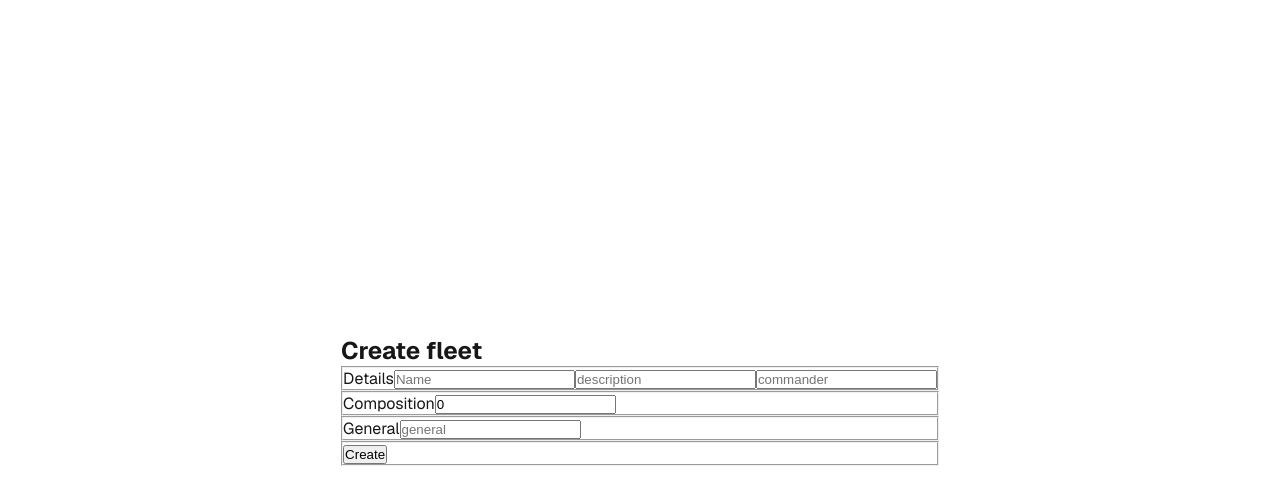
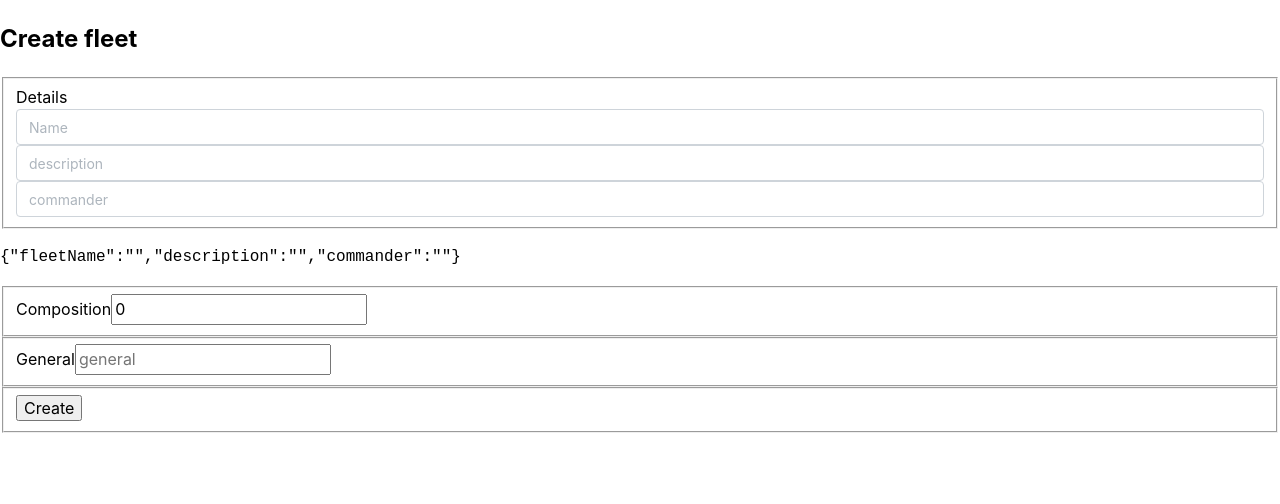
Before and after one commit to CoachGodzup/star_wars_fleet_builder, a Next.js app: page / in a window 1280 px wide. Shown: the top 504 px of the page. Built offline with nearby package versions, Linux system fonts and the light colour scheme.

Commit message:
chore(main): added Mantine library

```diff
--- /dev/null
+++ b/postcss.config.cjs
@@ -0,0 +1,14 @@
+module.exports = {
+    plugins: {
+      'postcss-preset-mantine': {},
+      'postcss-simple-vars': {
+        variables: {
+          'mantine-breakpoint-xs': '36em',
+          'mantine-breakpoint-sm': '48em',
+          'mantine-breakpoint-md': '62em',
+          'mantine-breakpoint-lg': '75em',
+          'mantine-breakpoint-xl': '88em',
+        },
+      },
+    },
+  };
--- a/src/app/globals.css
+++ /dev/null
@@ -1,42 +0,0 @@
-:root {
-  --background: #ffffff;
-  --foreground: #171717;
-}
-
-@media (prefers-color-scheme: dark) {
-  :root {
-    --background: #0a0a0a;
-    --foreground: #ededed;
-  }
-}
-
-html,
-body {
-  max-width: 100vw;
-  overflow-x: hidden;
-}
-
-body {
-  color: var(--foreground);
-  background: var(--background);
-  font-family: Arial, Helvetica, sans-serif;
-  -webkit-font-smoothing: antialiased;
-  -moz-osx-font-smoothing: grayscale;
-}
-
-* {
-  box-sizing: border-box;
-  padding: 0;
-  margin: 0;
-}
-
-a {
-  color: inherit;
-  text-decoration: none;
-}
-
-@media (prefers-color-scheme: dark) {
-  html {
-    color-scheme: dark;
-  }
-}
--- a/src/app/layout.tsx
+++ b/src/app/layout.tsx
@@ -1,6 +1,8 @@
 import type { Metadata } from "next";
 import { Geist, Geist_Mono } from "next/font/google";
-import "./globals.css";
+import '@mantine/core/styles.css';
+
+import { ColorSchemeScript, MantineProvider, mantineHtmlProps } from '@mantine/core';
 
 const geistSans = Geist({
   variable: "--font-geist-sans",
@@ -13,8 +15,8 @@ const geistMono = Geist_Mono({
 });
 
 export const metadata: Metadata = {
-  title: "Create Next App",
-  description: "Generated by create next app",
+  title: "Star Wars Fleet Builder",
+  description: "Create your own fleet. Now with 50% more of Force!",
 };
 
 export default function RootLayout({
@@ -23,9 +25,14 @@ export default function RootLayout({
   children: React.ReactNode;
 }>) {
   return (
-    <html lang="en">
+    <html lang="en" {...mantineHtmlProps}>
+      <head>
+        <ColorSchemeScript></ColorSchemeScript>
+      </head>
       <body className={`${geistSans.variable} ${geistMono.variable}`}>
-        {children}
+        <MantineProvider>
+           {children}
+        </MantineProvider>
       </body>
     </html>
   );
--- a/src/app/page.module.css
+++ /dev/null
@@ -1,168 +0,0 @@
-.page {
-  --gray-rgb: 0, 0, 0;
-  --gray-alpha-200: rgba(var(--gray-rgb), 0.08);
-  --gray-alpha-100: rgba(var(--gray-rgb), 0.05);
-
-  --button-primary-hover: #383838;
-  --button-secondary-hover: #f2f2f2;
-
-  display: grid;
-  grid-template-rows: 20px 1fr 20px;
-  align-items: center;
-  justify-items: center;
-  min-height: 100svh;
-  padding: 80px;
-  gap: 64px;
-  font-family: var(--font-geist-sans);
-}
-
-@media (prefers-color-scheme: dark) {
-  .page {
-    --gray-rgb: 255, 255, 255;
-    --gray-alpha-200: rgba(var(--gray-rgb), 0.145);
-    --gray-alpha-100: rgba(var(--gray-rgb), 0.06);
-
-    --button-primary-hover: #ccc;
-    --button-secondary-hover: #1a1a1a;
-  }
-}
-
-.main {
-  display: flex;
-  flex-direction: column;
-  gap: 32px;
-  grid-row-start: 2;
-}
-
-.main ol {
-  font-family: var(--font-geist-mono);
-  padding-left: 0;
-  margin: 0;
-  font-size: 14px;
-  line-height: 24px;
-  letter-spacing: -0.01em;
-  list-style-position: inside;
-}
-
-.main li:not(:last-of-type) {
-  margin-bottom: 8px;
-}
-
-.main code {
-  font-family: inherit;
-  background: var(--gray-alpha-100);
-  padding: 2px 4px;
-  border-radius: 4px;
-  font-weight: 600;
-}
-
-.ctas {
-  display: flex;
-  gap: 16px;
-}
-
-.ctas a {
-  appearance: none;
-  border-radius: 128px;
-  height: 48px;
-  padding: 0 20px;
-  border: none;
-  border: 1px solid transparent;
-  transition:
-    background 0.2s,
-    color 0.2s,
-    border-color 0.2s;
-  cursor: pointer;
-  display: flex;
-  align-items: center;
-  justify-content: center;
-  font-size: 16px;
-  line-height: 20px;
-  font-weight: 500;
-}
-
-a.primary {
-  background: var(--foreground);
-  color: var(--background);
-  gap: 8px;
-}
-
-a.secondary {
-  border-color: var(--gray-alpha-200);
-  min-width: 180px;
-}
-
-.footer {
-  grid-row-start: 3;
-  display: flex;
-  gap: 24px;
-}
-
-.footer a {
-  display: flex;
-  align-items: center;
-  gap: 8px;
-}
-
-.footer img {
-  flex-shrink: 0;
-}
-
-/* Enable hover only on non-touch devices */
-@media (hover: hover) and (pointer: fine) {
-  a.primary:hover {
-    background: var(--button-primary-hover);
-    border-color: transparent;
-  }
-
-  a.secondary:hover {
-    background: var(--button-secondary-hover);
-    border-color: transparent;
-  }
-
-  .footer a:hover {
-    text-decoration: underline;
-    text-underline-offset: 4px;
-  }
-}
-
-@media (max-width: 600px) {
-  .page {
-    padding: 32px;
-    padding-bottom: 80px;
-  }
-
-  .main {
-    align-items: center;
-  }
-
-  .main ol {
-    text-align: center;
-  }
-
-  .ctas {
-    flex-direction: column;
-  }
-
-  .ctas a {
-    font-size: 14px;
-    height: 40px;
-    padding: 0 16px;
-  }
-
-  a.secondary {
-    min-width: auto;
-  }
-
-  .footer {
-    flex-wrap: wrap;
-    align-items: center;
-    justify-content: center;
-  }
-}
-
-@media (prefers-color-scheme: dark) {
-  .logo {
-    filter: invert();
-  }
-}
--- a/src/app/page.tsx
+++ b/src/app/page.tsx
@@ -1,14 +1,13 @@
-import styles from "./page.module.css";
-import GlobalForm, { DetailFormProps } from "@/components/globalForm";
+'use client'
+import GlobalForm, { GlobalFormInputs } from "@/components/globalForm";
 
 export default function Home() {
-  const onSubmit = (data: DetailFormProps) => {
+  const onSubmit = (data: GlobalFormInputs) => {
     console.log(data);
   }
 
   return (
-    <div className={styles.page}>
-      <main className={styles.main}>
+    <main>
       <section>
         <div>
           <h1>Create fleet</h1>
@@ -16,8 +15,5 @@ export default function Home() {
         <GlobalForm onSubmit={onSubmit}/>
       </section>
     </main>
-      <footer className={styles.footer}>
-      </footer>
-    </div>
   );
 }
--- /dev/null
+++ b/src/components/detailForm.tsx
@@ -0,0 +1,32 @@
+import { TextInput } from "@mantine/core";
+import { ChangeEventHandler } from "react";
+
+export type DetailFormInputs = {
+    fleetName: string;
+    description: string;
+    commander: string;
+}
+
+export type DetailFormProps = {
+    state: DetailFormInputs;
+    setState: (state: DetailFormInputs) => void;
+}
+
+export const DetailForm: React.FC<DetailFormProps> = ({state, setState}) => {
+    const handleChange: ChangeEventHandler<HTMLInputElement> = (event) => {
+        event.preventDefault();
+        setState({
+            ...state,
+            [event.currentTarget.name]: event.currentTarget.value,
+        });
+    }
+
+    return (
+        <form>
+            <label>Details</label>
+            <TextInput name='fleetName' data-testid='fleetName' onChange={handleChange} value={state.fleetName} required type='text' placeholder='Name' />
+            <TextInput name='description' data-testid='description' onChange={handleChange} value={state.description} required type='text' placeholder='description' />
+            <TextInput name='commander' data-testid='commander' onChange={handleChange} value={state.commander} required type='text' placeholder='commander' />
+        </form>
+    );
+}
--- a/src/components/globalForm.tsx
+++ b/src/components/globalForm.tsx
@@ -1,10 +1,8 @@
+'use client';
+
 import React from 'react';
+import { DetailForm, DetailFormInputs } from './detailForm';
 
-export type DetailFormInputs = {
-    fleetName: string;
-    description: string;
-    commander: string;
-}
 
 export type CompositionFormInputs = {
     shipNumber: string;
@@ -21,9 +19,7 @@ type GlobalFormProps = {
 }
 
 const GlobalForm: React.FC<GlobalFormProps> = ({onSubmit}) => {
-    const [fleetName, setFleetName] = React.useState('');
-    const [description, setDescription] = React.useState('');
-    const [commander, setCommander] = React.useState('');
+    const [detailForm, setDetailForm] = React.useState<DetailFormInputs>({fleetName: '', description: '', commander: ''});
 
     const [shipNumber, setShipNumber] = React.useState('0');
 
@@ -33,9 +29,7 @@ const GlobalForm: React.FC<GlobalFormProps> = ({onSubmit}) => {
         event.preventDefault();
         console.log(event.currentTarget.elements);
         onSubmit({
-            fleetName,
-            description,
-            commander,
+            ...detailForm,
             shipNumber,
             general,
         });
@@ -44,11 +38,9 @@ const GlobalForm: React.FC<GlobalFormProps> = ({onSubmit}) => {
     return (
         <form onSubmit={handleSubmit}>
             <fieldset>
-                <label>Details</label>
-                <input name='fleetName' value={fleetName} required onChange={(elm) => setFleetName(elm.currentTarget.value)} data-testid="fleetName" type='text' placeholder='Name' />
-                <input name='description' value={description} required onChange={(elm) => setDescription(elm.currentTarget.value)} data-testid="description" type='text' placeholder='description' />
-                <input name='commander' value={commander} required onChange={(elm) => setCommander(elm.currentTarget.value)} data-testid="commander" type='text' placeholder='commander' />
+                <DetailForm state={detailForm} setState={setDetailForm} />
             </fieldset>
+            <pre>{JSON.stringify(detailForm)}</pre>
             <fieldset>
                 <label>Composition</label>
                 {/* add multiple choice from a list */}
```
Also changed, not shown: test/test-utils/render.tsx (added, +11 -0 lines), 2 other files (tests, documents, lock files or other folders). Lines whose indentation alone changed are shown as unchanged.
